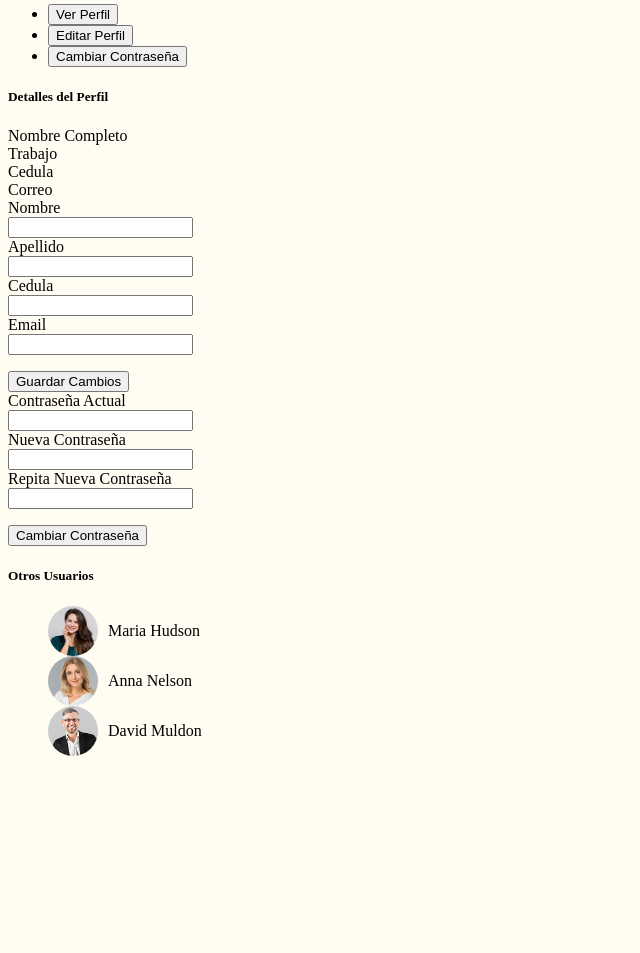
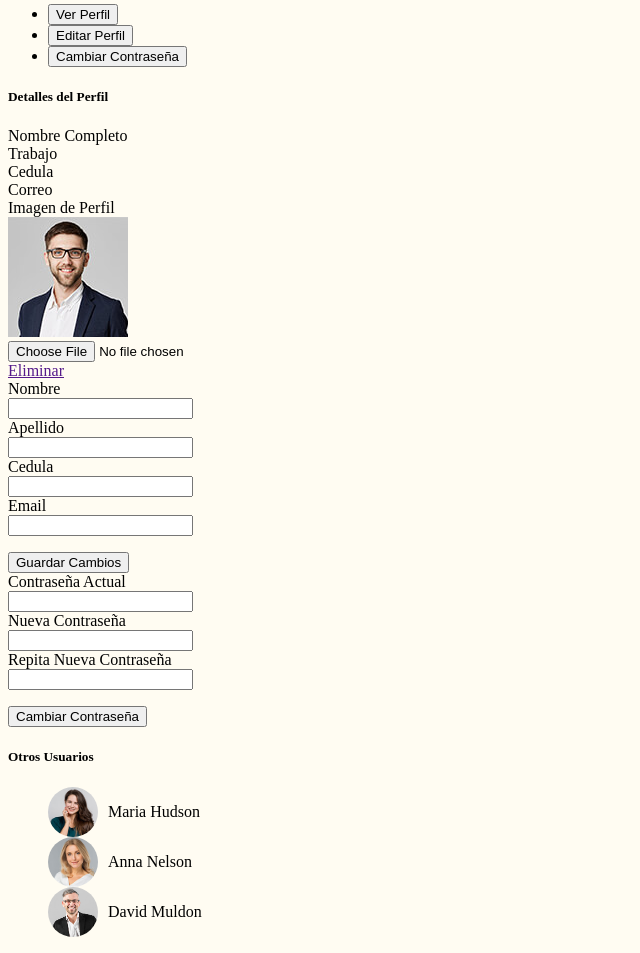
Before and after one commit to ricardojparram/MediSalud, a PHP site: template vista/interno/perfilVista.php in a window 1280 px wide. Shown: the part 301-1254 px from the top of the page, without its empty margins (0-640 px from the left). Before the commit the page ends 1057 px from the top, so only its background shows below. Run offline with PHP 8.4, Linux system fonts and the light colour scheme; the template is opened without the code that fills it, so the values that code supplies are empty; the visitor is signed in with stand-in values (Sample User, id 1).

Commit message:
perfil incompleto

```diff
--- a/assets/js/perfil.js
+++ b/assets/js/perfil.js
@@ -31,7 +31,6 @@ $(document).ready(function(){
 
 	$("#enviarDatos").click((e)=>{
 
-		console.log("click")
 		e.preventDefault();
 
 		name = validarNombre($("#nameEdit"),$("#error") ,"Error de nombre,");
@@ -40,35 +39,27 @@ $(document).ready(function(){
 		email = validarCorreo($("#emailEdit"),$("#error") ,"Error de email,");
 
 		if(name && lastname && id && email) {
+
+			let form = new FormData($('#formEditar')[0]);
+			console.log(form);
+
 			$.ajax({
-				method: "post",
+				type: "POST",
 				url: '',
 				dataType: 'JSON',
-				data: {
-					nombre: $("#nameEdit").val(),
-					apellido: $("#apeEdit").val(),
-					dni: $("#cedulaEdit").val(),
-					correo: $("#emailEdit").val()
-				},
+				data: form,
 				success(pr){
-					if (pr.resultado === "Editado") {
-						rellenar();
-						Toast.fire({ icon: 'success', title: 'Usuario Actualizado' });
-						$("#perfil").click();
-					}
+					console.log(pr)
+					// if (pr.resultado === "Editado") {
+					// 	rellenar();
+					// 	Toast.fire({ icon: 'success', title: 'Usuario Actualizado' });
+					// 	$("#perfil").click();
+					// }
 				}
 			})
 
-		}else {
-			e.preventDefault();
 		}
 
+	})
 
-
-
-
-
-
-
-	})
 })
--- a/vista/interno/perfilVista.php
+++ b/vista/interno/perfilVista.php
@@ -111,24 +111,50 @@
                 <div class="tab-pane fade profile-edit pt-3" id="profile-edit">
 
                   <!-- Profile Edit Form -->
-                  <form>
+                  <form id="formEditar" enctype="multipart/form-data">
+
+                    <div class="row mb-3">
+                      <label for="profileImage" class="col-md-4 col-lg-3 col-form-label">Imagen de Perfil</label>
+                      <div class="col-md-8 col-lg-9">
+                        <div class="row">
+                          <div class="col-lg-5 col-md-4 col-sm-4 col-xs-3">
+                            <img src="assets/img/profile-img.jpg" alt="Profile">
+                          </div>
+                          <div class="col-lg-7 col-md-8 col-sm-8 col-xs-9 row">
+                            <div class="col-12 mt-3">
+
+                              <input type="file" name="foto" class="form-control " title="Sube tu nueva foto de perfil"></input>
+
+                            </div>
+
+                            <div class="col-12 mt-2">
+                              <a href="" class="btn btn-danger" id="borrarFoto" title="Eliminar foto de perfil">Eliminar <i class="bi bi-trash"></i></a>
+                            </div>
+                          </div>
+
+                        </div>
+
+
+                      </div>
+                    </div>
+
 
                     <div class="row mb-3">
                       <label for="fullName" class="col-md-4 col-lg-3 col-form-label">Nombre</label>
                       <div class="col-md-8 col-lg-9">
-                        <input name="text" type="text" class="form-control" id="nameEdit" >
+                        <input name="nombre" type="text" class="form-control" id="nameEdit" >
                       </div>
                     </div>
                     <div class="row mb-3">
                       <label for="fullName" class="col-md-4 col-lg-3 col-form-label">Apellido</label>
                       <div class="col-md-8 col-lg-9">
-                        <input name="text" type="text" class="form-control" id="apeEdit" >
+                        <input name="apellido" type="text" class="form-control" id="apeEdit" >
                       </div>
                     </div>
                     <div class="row mb-3">
                       <label for="Job" class="col-md-4 col-lg-3 col-form-label">Cedula</label>
                       <div class="col-md-8 col-lg-9">
-                        <input name="job" type="text" class="form-control" id="cedulaEdit" >
+                        <input name="cedula" type="text" class="form-control" id="cedulaEdit" >
                       </div>
                     </div>
 
```
Also changed, not shown: 1 other file.
